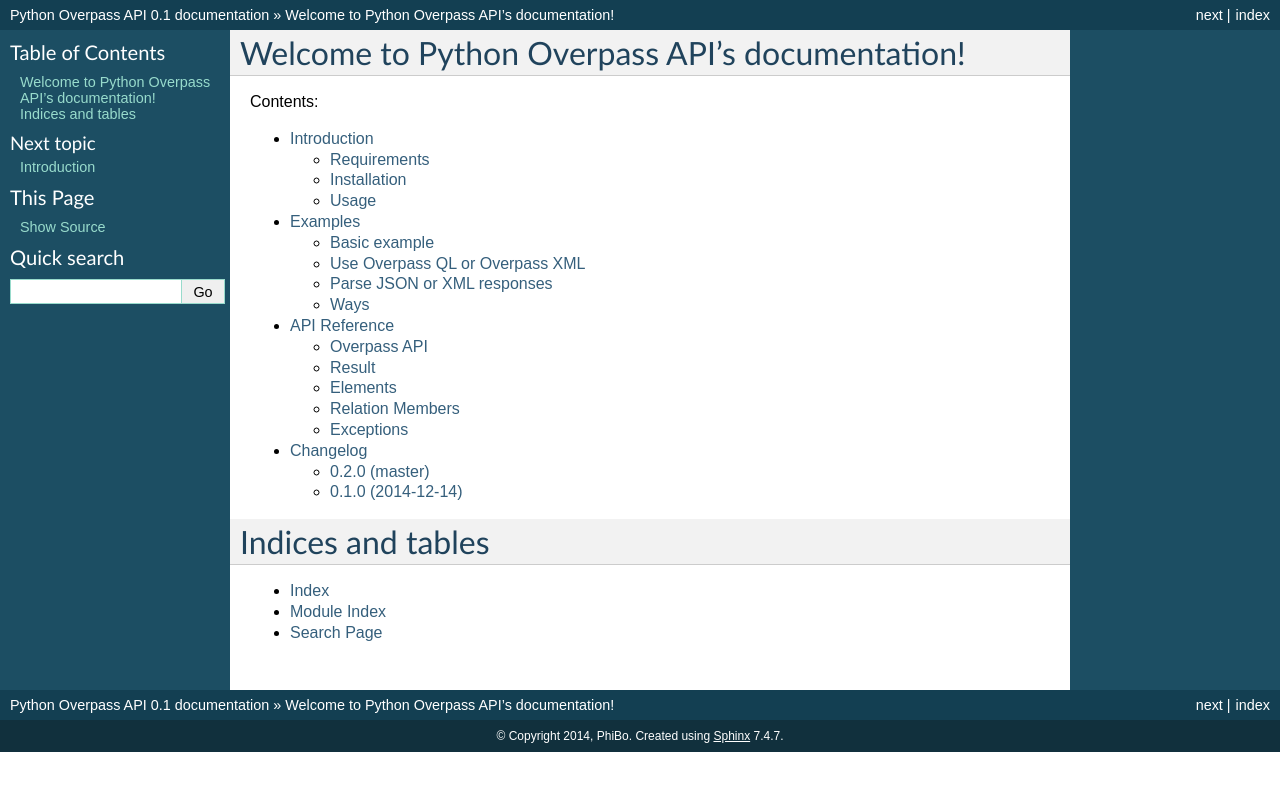
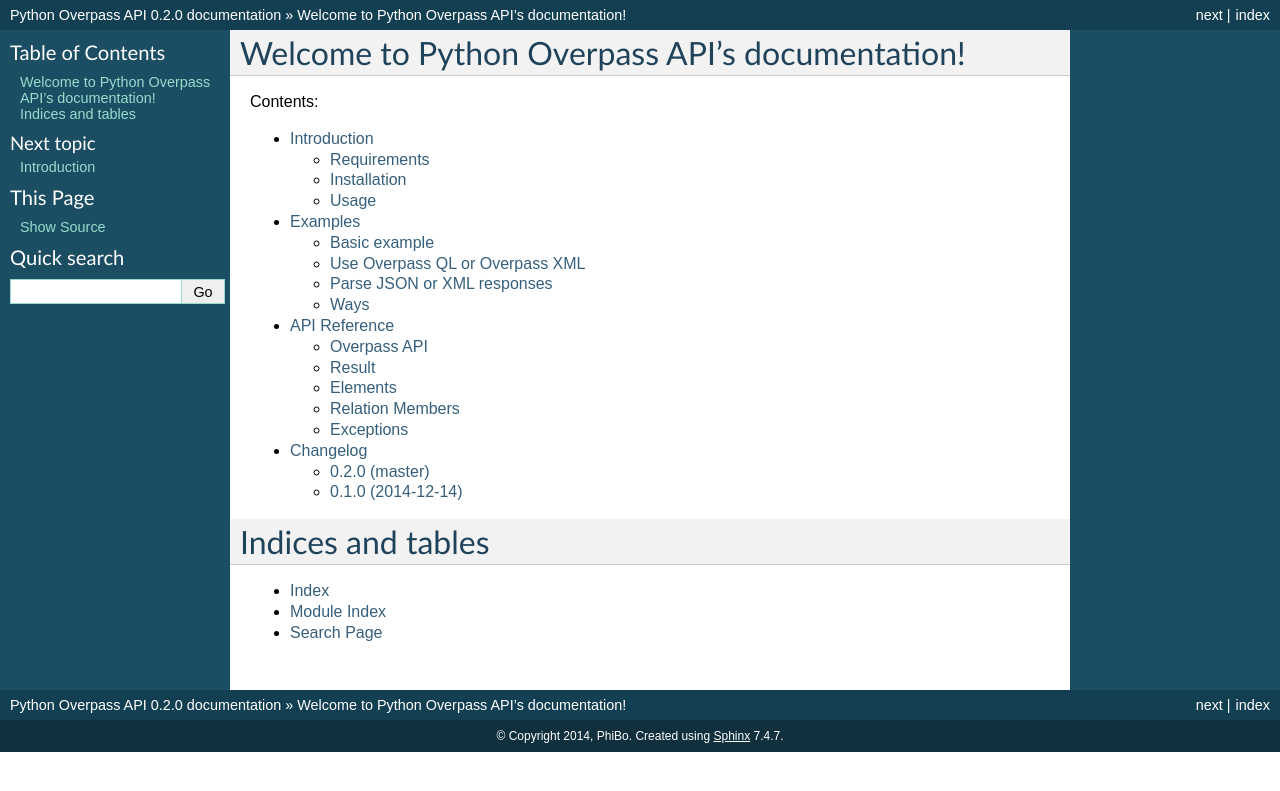
Before and after one commit to DinoTools/python-overpy, a Sphinx documentation site: the page built from docs/source/index.rst, in a window 1280 px wide. Shown: the top 791 px of the page. Built offline with Sphinx 7.4.7, drawn with Linux system fonts in a browser that asks for light colours; some of the changed lines change nothing that is shown.

Commit message:
doc - Use version from __about__

```diff
--- a/docs/source/conf.py
+++ b/docs/source/conf.py
@@ -57,9 +57,10 @@
 # built documents.
 #
 # The short X.Y version.
-version = '0.1'
+from overpy import __about__ as overpy_about
+version = overpy_about.__version__
 # The full version, including alpha/beta/rc tags.
-release = '0.1'
+release = overpy_about.__version__
 
 # The language for content autogenerated by Sphinx. Refer to documentation
 # for a list of supported languages.
```
